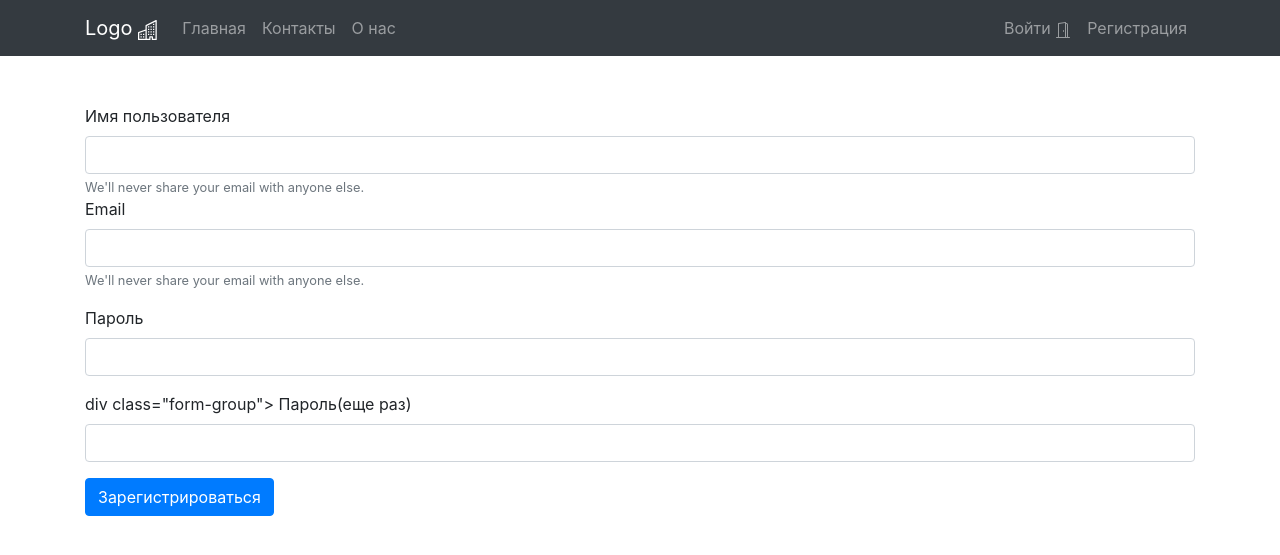
After one commit to mimishkaM/test1, a Flask app: page /sign_up in a window 1280 px wide. The commit adds this page. Shown: the top 555 px of the page. Run offline with Flask 2, Linux system fonts and the light colour scheme; some libraries are stand-ins or nearby versions.

```diff
--- a/mysite/forms.py
+++ b/mysite/forms.py
@@ -1,8 +1,31 @@
 from flask_wtf import FlaskForm
 from wtforms import StringField, PasswordField, BooleanField, SubmitField
-from wtforms.validators import DataRequired
+from wtforms.validators import DataRequired, ValidationError, EqualTo
+from mysite.models import User
+
+
 class LoginForm(FlaskForm):
     username = StringField('Имя пользователя', validators=[DataRequired()])
     password = PasswordField('Пароль', validators=[DataRequired()])
     remember_me = BooleanField('Запомнить меня')
     submit = SubmitField('Войти')
+
+class RegistrationForm(FlaskForm):
+    username = StringField('Имя пользователя', validators=[DataRequired()])
+    email = StringField('Email', validators=[DataRequired()])
+
+    password = PasswordField('Пароль', validators=[DataRequired()])
+    password2 = PasswordField('Пароль(еще раз)', validators=[DataRequired(), EqualTo('password')])
+
+
+    submit = SubmitField('Зарегистрироваться')
+
+    def validate_username(self, username):
+        user = User.query.filter_by(username=username.data).first()
+        if user is not None:
+            raise ValidationError('Используйте другое имя пользователя!')
+
+    def validate_email(self, email):
+        user = User.query.filter_by(username=email.data).first()
+        if user is not None:
+            raise ValidationError('Используйте другой email!')
--- a/mysite/routes.py
+++ b/mysite/routes.py
@@ -1,6 +1,6 @@
 from flask import render_template, flash, redirect, url_for
-from mysite import app
-from mysite.forms import LoginForm
+from mysite import app, db
+from mysite.forms import LoginForm, RegistrationForm
 from flask_login import current_user, login_user, logout_user
 from mysite.models import User
 
@@ -45,3 +45,21 @@ def login():
 def logout():
     logout_user()
     return redirect(url_for('index'))
+
+@app.route('/sign_up', methods=['GET', 'POST'])
+def register():
+    if current_user.is_authenticated:
+        return redirect(url_for('index'))
+
+    form = RegistrationForm()
+    if form.validate_on_submit():
+        user = User(username=form.username.data, email=form.email.data)
+        user.set_password(form.password.data)
+        db.session.add(user)
+        db.session.commit()
+
+        flash('Вы успешно зарегестрировались!', 'success')
+        return redirect(url_for('index'))
+
+
+    return render_template('register.html', title='Регистрация', form=form)
--- a/mysite/templates/base.html
+++ b/mysite/templates/base.html
@@ -41,6 +41,7 @@
                    href="{{ url_for('about_us') }}">О нас</a>
             </div>
             <div class="navbar-nav">
+
                 {% if current_user.is_anonymous %}
                     <a class="nav-item nav-link {% if 'login' == active_page %}active{% endif %}"
                        href="{{ url_for('login') }}">Войти
@@ -53,6 +54,8 @@
                             <path d="M8 9c0 .552.224 1 .5 1s.5-.448.5-1-.224-1-.5-1-.5.448-.5 1z"/>
                         </svg>
                     </a>
+
+                       <a class="nav-item nav-link" href="{{ url_for('register') }}">Регистрация</a>
 
                 {% else %}
                     <span class="navbar-text">{{ current_user.username }}</span>
--- /dev/null
+++ b/mysite/templates/register.html
@@ -0,0 +1,51 @@
+{% extends 'base.html' %}
+
+{% set active_page = "register" %}
+
+{% block content %}
+
+ <form method="post" novalidate>
+        {{ form.hidden_tag() }}
+        <div class="form-group">
+            {{ form.username.label }}
+            {{ form.username(class="form-control") }}
+            <small id="emailHelp" class="form-text text-muted">We'll never share your email with anyone else.</small>
+
+            {% for error in form.username.errors %}
+                <div class="alert alert-danger">{{ error }}</div>
+            {% endfor %}
+
+        <div class="form-group">
+            {{ form.email.label }}
+            {{ form.email(class="form-control") }}
+            <small id="emailHelp" class="form-text text-muted">We'll never share your email with anyone else.</small>
+
+            {% for error in form.email.errors %}
+                <div class="alert alert-danger">{{ error }}</div>
+            {% endfor %}
+
+        </div>
+        <div class="form-group">
+            {{ form.password.label }}
+            {{ form.password(class="form-control") }}
+
+            {% for error in form.password.errors %}
+                <div class="alert alert-danger">{{ error }}</div>
+            {% endfor %}
+
+        </div>
+
+        div class="form-group">
+            {{ form.password2.label }}
+            {{ form.password2(class="form-control") }}
+
+            {% for error in form.password2.errors %}
+                <div class="alert alert-danger">{{ error }}</div>
+            {% endfor %}
+
+        </div>
+
+        {{ form.submit(class="btn btn-primary") }}
+    </form>
+
+{% endblock %}
```
Also changed, not shown: app.db.
